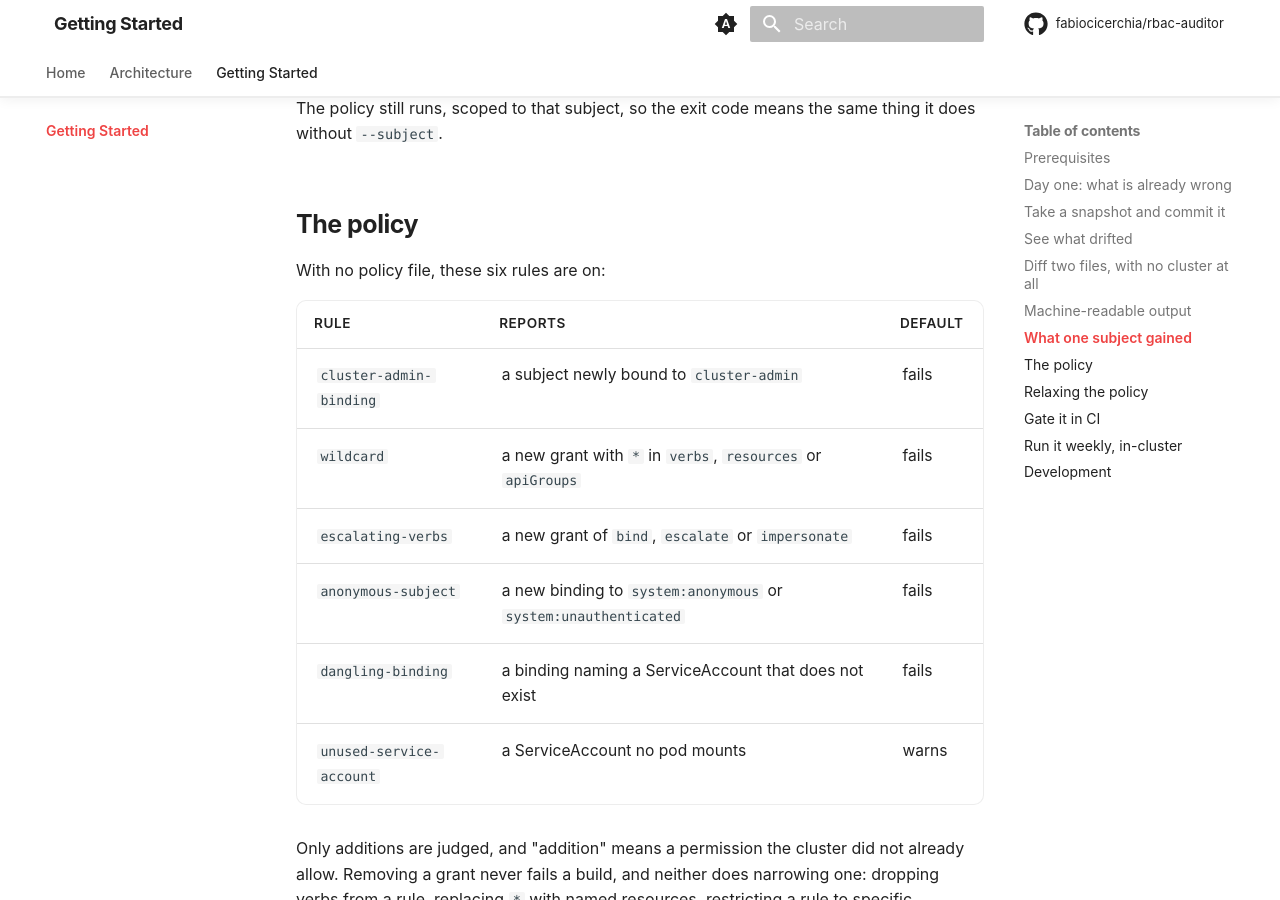
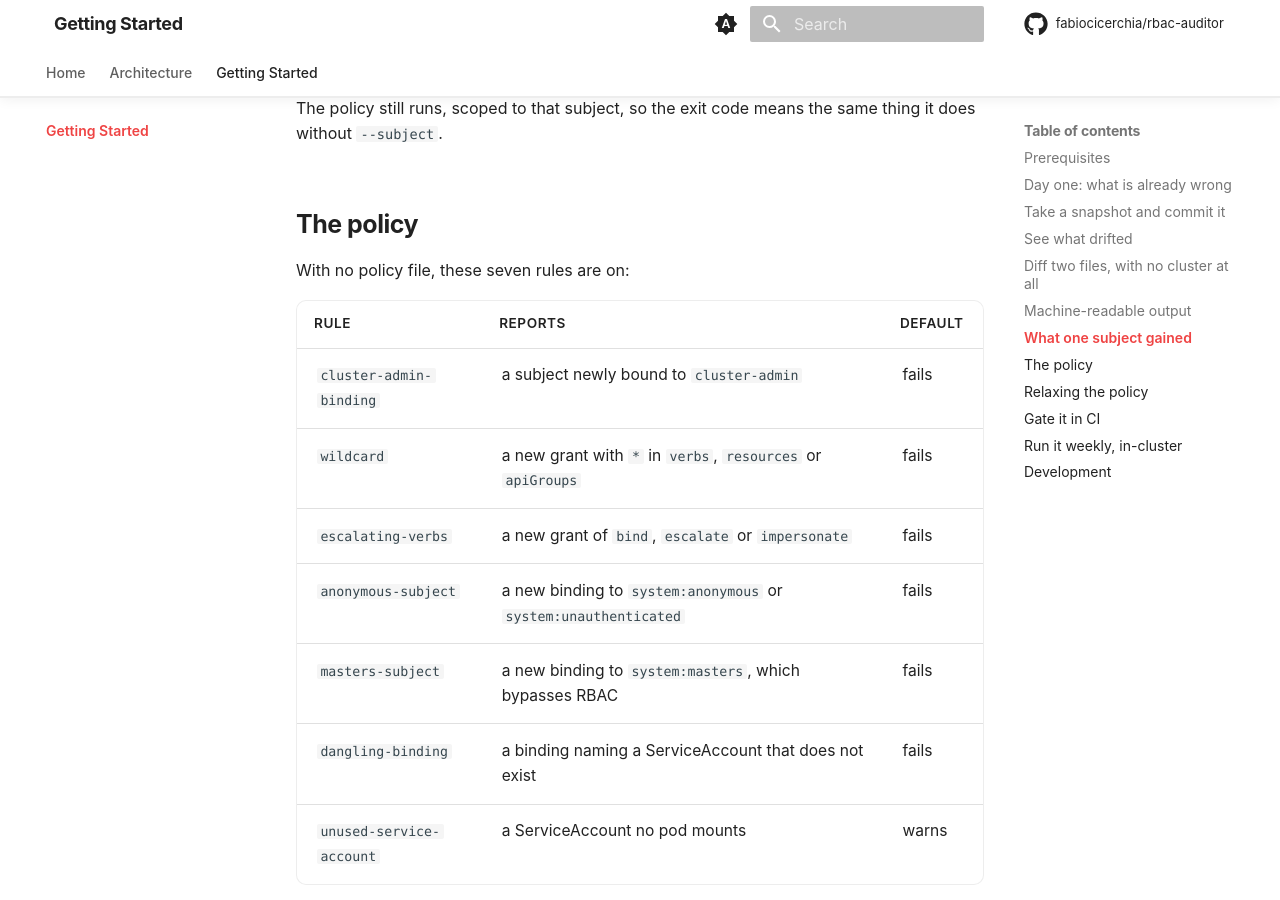
Before and after one commit to fabiocicerchia/rbac-auditor, an MkDocs documentation site: the page built from docs/getting-started.md, in a window 1280 px wide and 900 px high, scrolled down 3707 px. Built offline with MkDocs 1.6.1 and Material for MkDocs 9.7.7, drawn with Linux system fonts in a browser that asks for light colours; comment, search, counter and statistics services are not loaded; some of the changed text lies outside the part shown.

Commit message:
feat(policy): masters-subject rule for a new binding to system:masters (#98)
* feat(policy): masters-subject rule for a new binding to system:masters

system:masters is admitted before RBAC is consulted, so it is a stronger
grant than cluster-admin, and neither existing rule could see it: it is a
subject, never a roleRef, and anonymous-subject only watches its own two
names. A ClusterRoleBinding adding Group/system:masters passed clean.

masters-subject shares anonymous-subject's matcher (a watched-name set
over subjects.added), is on and blocking by default, and has its own
configurable subjects list, so a break-glass grant can be exempted
without exempting anonymous access.

A first baseline of any real cluster now reports the bootstrap
ClusterRoleBinding/cluster-admin; the docs and example policy show the
exemption for it.

Closes #86

Co-Authored-By: Claude Opus 5.5 <noreply@anthropic.com>
Claude-Session: https://claude.ai/code/session_01PFD4EBvB3E7cJmQVUbfepy

* test(policy): pin the example's object-scoped masters-subject exemption

The docs promise a second binding to system:masters still fires; nothing
asserted it. Reflow two over-long doc lines.

Co-Authored-By: Claude Sonnet 5.5 <noreply@anthropic.com>
Claude-Session: https://claude.ai/code/session_01PFD4EBvB3E7cJmQVUbfepy

* test(policy): a masters.json fixture, gated in the CLI and image tests

test.sh needs a case for each new capability; the rule had none.

Co-Authored-By: Claude Sonnet 5.5 <noreply@anthropic.com>
Claude-Session: https://claude.ai/code/session_01PFD4EBvB3E7cJmQVUbfepy

* test: write test.sh output into the run's own mktemp directory

Each case redirected to a fixed /tmp/*.txt on the host, which another
local user can pre-create or symlink, and the new masters case never
cleaned its file up. WORK is per run and removed by the EXIT trap.

Co-Authored-By: Claude Sonnet 5.5 <noreply@anthropic.com>
Claude-Session: https://claude.ai/code/session_019FwnuTvxtNruikhsY1MtQw

---------

Co-authored-by: Claude <noreply@anthropic.com>
Co-authored-by: Fabio Cicerchia <cicerchia86@gmail.com>

````diff
--- a/docs/getting-started.md
+++ b/docs/getting-started.md
@@ -156,7 +156,7 @@ thing it does without `--subject`.
 
 ## The policy
 
-With no policy file, these six rules are on:
+With no policy file, these seven rules are on:
 
 | Rule                     | Reports                                                         | Default |
 | ------------------------ | --------------------------------------------------------------- | ------- |
@@ -164,6 +164,7 @@ With no policy file, these six rules are on:
 | `wildcard`               | a new grant with `*` in `verbs`, `resources` or `apiGroups`     | fails   |
 | `escalating-verbs`       | a new grant of `bind`, `escalate` or `impersonate`              | fails   |
 | `anonymous-subject`      | a new binding to `system:anonymous` or `system:unauthenticated` | fails   |
+| `masters-subject`        | a new binding to `system:masters`, which bypasses RBAC          | fails   |
 | `dangling-binding`       | a binding naming a ServiceAccount that does not exist           | fails   |
 | `unused-service-account` | a ServiceAccount no pod mounts                                  | warns   |
 
@@ -209,6 +210,10 @@ exempt:
   - rule: cluster-admin-binding
     subject: Group system:masters
     reason: the bootstrap group, reviewed 2026-09
+  - rule: masters-subject
+    object: ClusterRoleBinding/cluster-admin
+    subject: Group system:masters
+    reason: the bootstrap binding every cluster ships with, reviewed 2026-09
 ```
 
 An entry constrains only the fields it names — `rule`, `object`, `subject` —
@@ -249,12 +254,13 @@ rules:
 
 Every rule's list is configurable the same way: `roles` for
 `cluster-admin-binding`, `verbs` for `escalating-verbs`, `subjects` for
-`anonymous-subject`, `ignore` for `unused-service-account` (which already
-ignores `default`, since every namespace has one and a pod naming no account
-gets it). They are lists, and the file is rejected if you write a
-bare string — `verbs: bind` instead of `verbs: [bind]` would turn a membership
-test into a substring one, and a security check that quietly stops matching is
-the thing this tool exists to prevent.
+`anonymous-subject` and `masters-subject`, `ignore` for
+`unused-service-account` (which already ignores `default`, since every
+namespace has one and a pod naming no account gets it). They are lists, and the
+file is rejected if you write a bare string — `verbs: bind` instead of
+`verbs: [bind]` would turn a membership test into a substring one, and a
+security check that quietly stops matching is the thing this tool exists to
+prevent.
 
 A malformed policy is a fatal error rather than a warning, and an unknown rule
 name is an error rather than being ignored: a typo would otherwise leave that
````
Also changed, not shown: .rbac-policy.example.yaml (+14 -0 lines), docs/architecture.md (+11 -10 lines), rbac_audit.py (+26 -6 lines), 4 other files.
